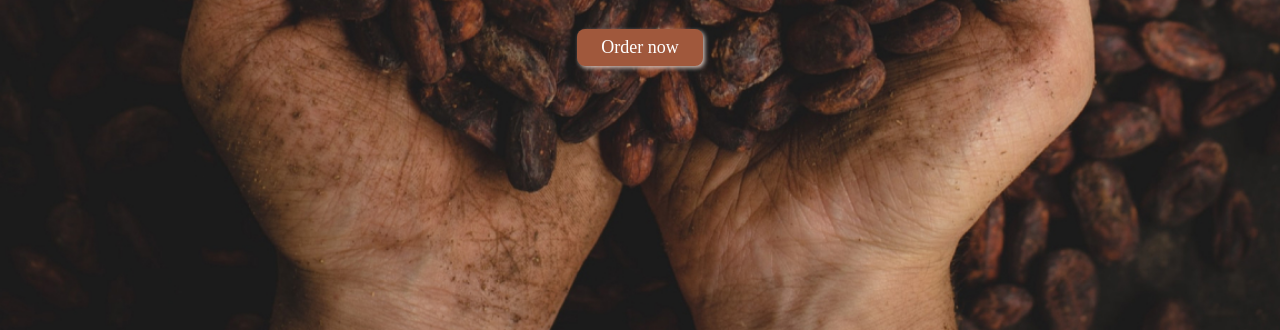
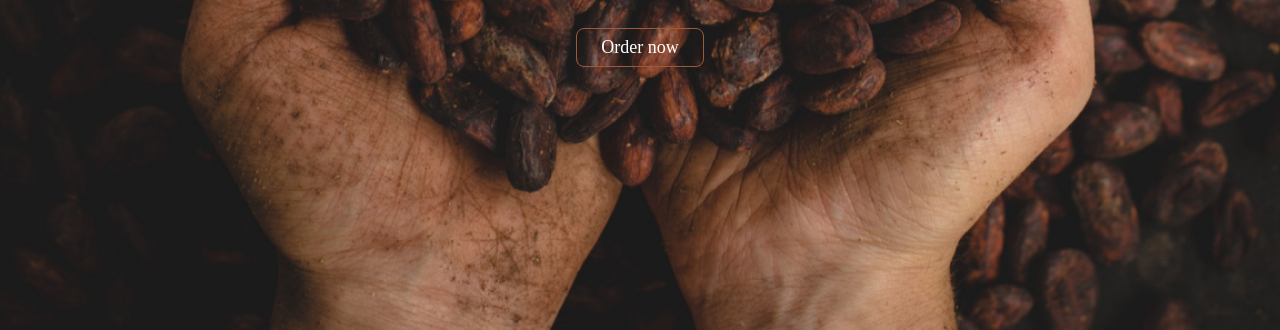
Before and after one commit to salawu-ahmed/responsive-coffee-website, a plain HTML site: page index.html in a window 1280 px wide. Shown: the part 470-800 px from the top of the page. Drawn offline with Linux system fonts and the light colour scheme.

Commit message:
Homepage button modified

```diff
--- a/styles.css
+++ b/styles.css
@@ -83,11 +83,19 @@ section a {
   text-decoration: none;
   margin-top: 32px;
   padding: 8px 24px;
+  border: 1px solid #a0583c;
   border-radius: 8px;
   color: #fff;
   font-size: 18px;
-  background-color: #a0583c;
-  filter: drop-shadow(2px 2px 2px var(--color1));
+  background-color: transparent;
+  transition:  all .5s;
+}
+
+section a:hover {
+  /* background-color: #a0583c; */
+  background-color: #332421;
+  border: none;
+  transform: scale(1.2);
 }
 
 /* responsive design */
```
